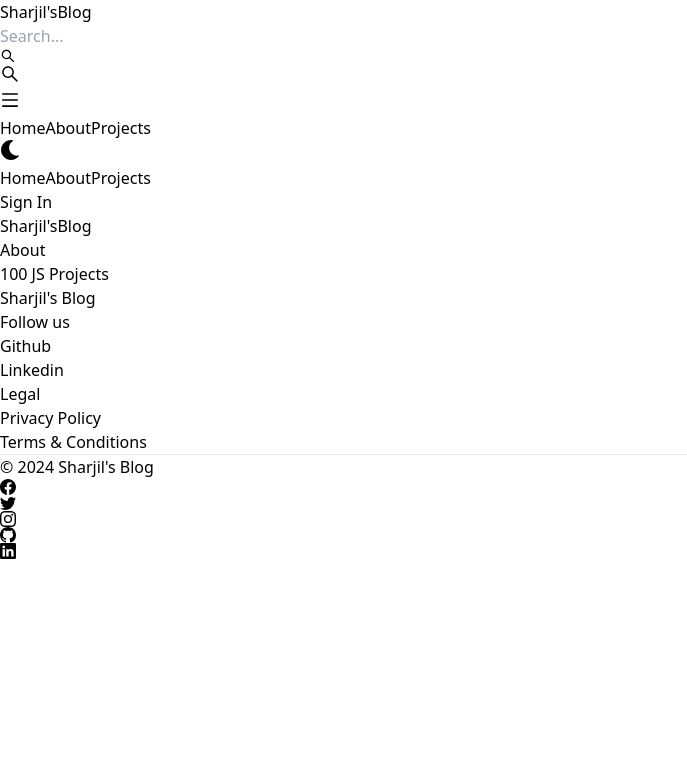
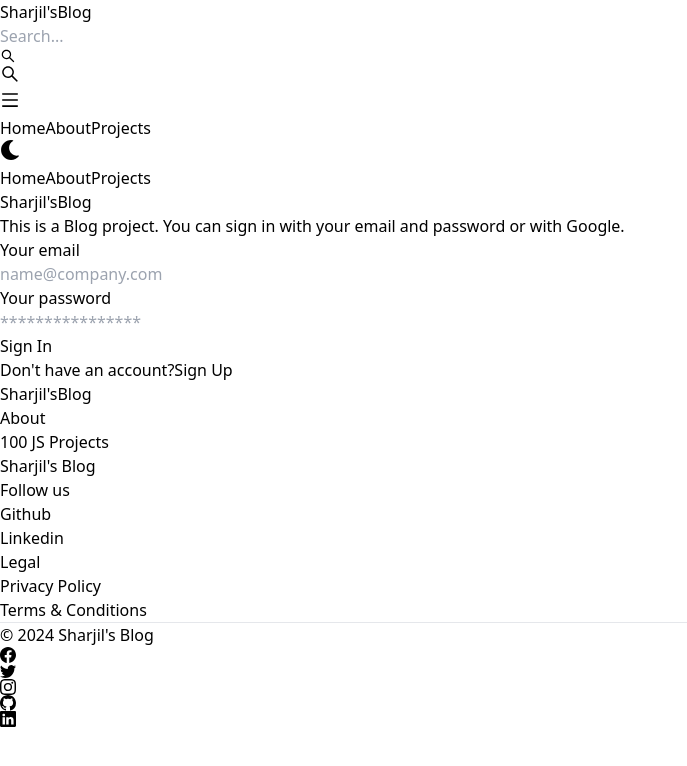
Before and after one commit to sharjil100/mern-blog, a React (Vite) app in the folder client/: page /signin in a window 1280 px wide. Shown: the top 766 px of the page, without its empty margins (0-687 px from the left). Built offline with nearby package versions, Linux system fonts and the light colour scheme.

Commit message:
complete signin functionality

```diff
--- a/client/src/pages/Signin.jsx
+++ b/client/src/pages/Signin.jsx
@@ -1,9 +1,120 @@
+import { Alert, Button, Label, Spinner, TextInput } from 'flowbite-react';
+import { useState } from 'react';
+import { Link , useNavigate} from 'react-router-dom';
 
+export default function SignIn() {
+  const [formData, setFormData] = useState({
+    username: '',
+    email: '',
+    password: ''
+  });
 
-export default function Signin() {
+  const [errorMessage, setErrorMessage] = useState(null);
+  const [loading, setLoading] = useState(false);
+  const navigate = useNavigate();
+
+  const handleChange = (e) => {
+    setFormData({ ...formData, [e.target.id]: e.target.value.trim() });
+  };
+
+  const handleSubmit = async (e) => {
+    e.preventDefault();
+    if ( !formData.email || !formData.password) {
+      return setErrorMessage('Please fill out the fields.');
+    }
+
+    try {
+      setLoading(true);
+      setErrorMessage(null);
+      const res = await fetch('/api/auth/signin', {
+        method: 'POST',
+        headers: { 'Content-Type': 'application/json' },
+        body: JSON.stringify(formData),
+      });
+
+      const data = await res.json();
+
+      if (res.ok) {
+        // Handle success (e.g., redirect or show success message)
+        console.log('Success:', data);
+        setLoading(false);
+        if(res.ok) {
+          navigate('/');
+        }
+      } else {
+        // Handle server-side validation errors or other issues
+        setErrorMessage(data.message || 'An error occurred.');
+        setLoading(false);
+      }
+    } catch (error) {
+      // Handle network errors or other issues
+      setErrorMessage('Network error: ' + error.message);
+      setLoading(false);
+    } finally {
+      setLoading(false);
+    }
+  };
+
   return (
-    <div>
-      Sign In
+    <div className="min-h-screen mt-20">
+      <div className="flex p-3 max-w-3xl mx-auto flex-col md:flex-row md:items-center gap-5">
+        <div className="flex-1">
+          <Link to="/" className="font-bold dark:text-white text-4xl">
+            <span className="px-2 py-1 bg-gradient-to-r from-indigo-500 via-purple-500 to-pink-500 rounded-lg text-white">
+              Sharjil's
+            </span>
+            Blog
+          </Link>
+          <p className="text-sm mt-5">
+            This is a Blog project. You can sign in with your email and password or with Google.
+          </p>
+        </div>
+
+        <div className="flex-1">
+          <form className="flex flex-col gap-4" onSubmit={handleSubmit}>
+
+            <div>
+              <Label value="Your email" />
+              <TextInput
+                type="email"
+                placeholder="name@company.com"
+                id="email"
+                onChange={handleChange}
+              />
+            </div>
+            <div>
+              <Label value="Your password" />
+              <TextInput
+                type="password"
+                placeholder="****************"
+                id="password"
+                onChange={handleChange}
+              />
+            </div>
+            <Button gradientDuoTone="purpleToPink" type="submit" disabled={loading}>
+              {loading ? (
+                <>
+                <Spinner size = 'sm'/>
+                <span className='pl-3'>Loading...</span>
+                </>
+              ) : 'Sign In'}
+
+            </Button>
+          </form>
+          <div className="flex gap-2 text-sm mt-5">
+            <span>Don't have an account?</span>
+            <Link to="/SignUp" className="text-blue-500">
+              Sign Up
+            </Link>
+          </div>
+
+          {errorMessage && (
+            <Alert className="mt-5" style={{ backgroundColor: '#fef2f2', color: '#b91c1c' }}>
+              {errorMessage}
+            </Alert>
+          )}
+        </div>
+      </div>
     </div>
-  )
+  );
 }
```
